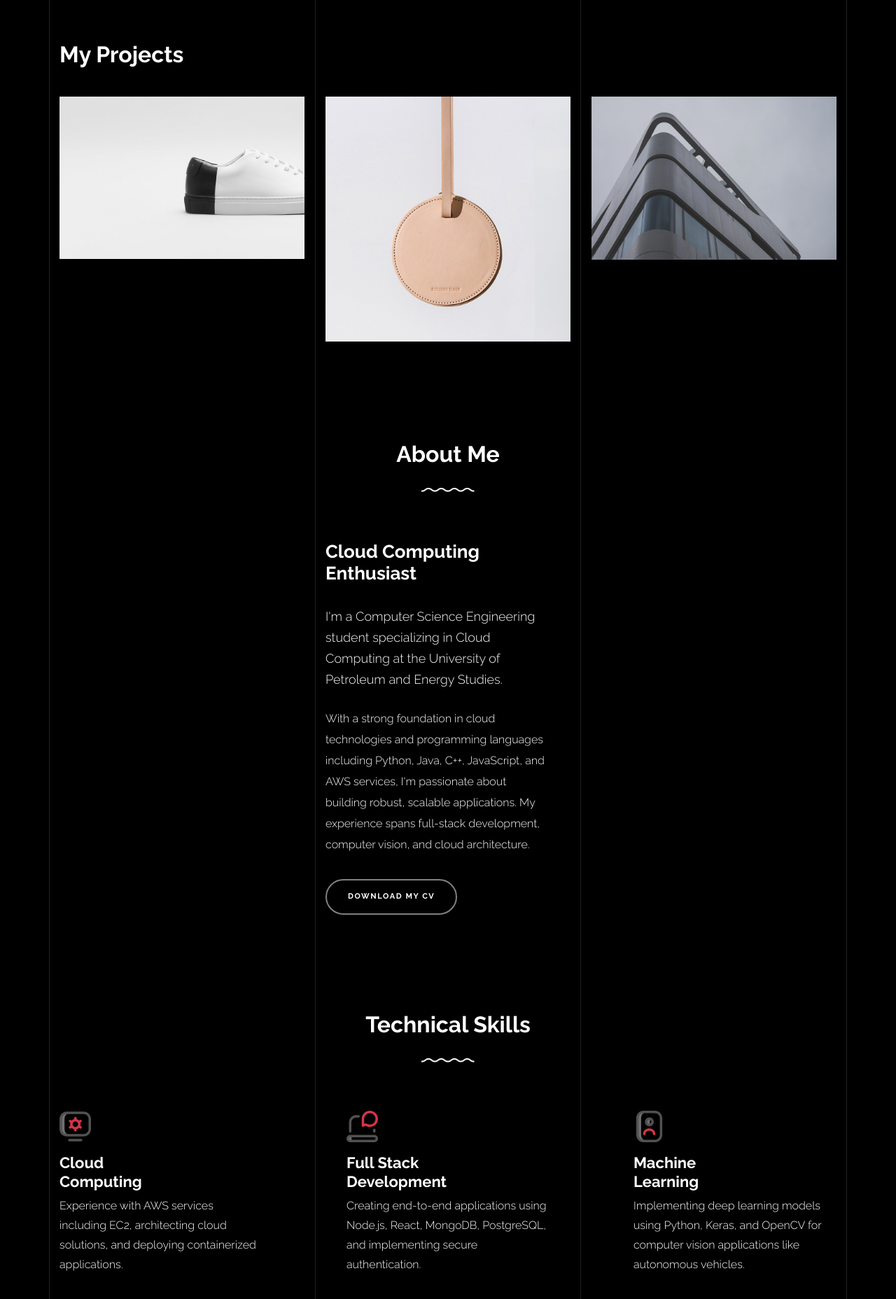
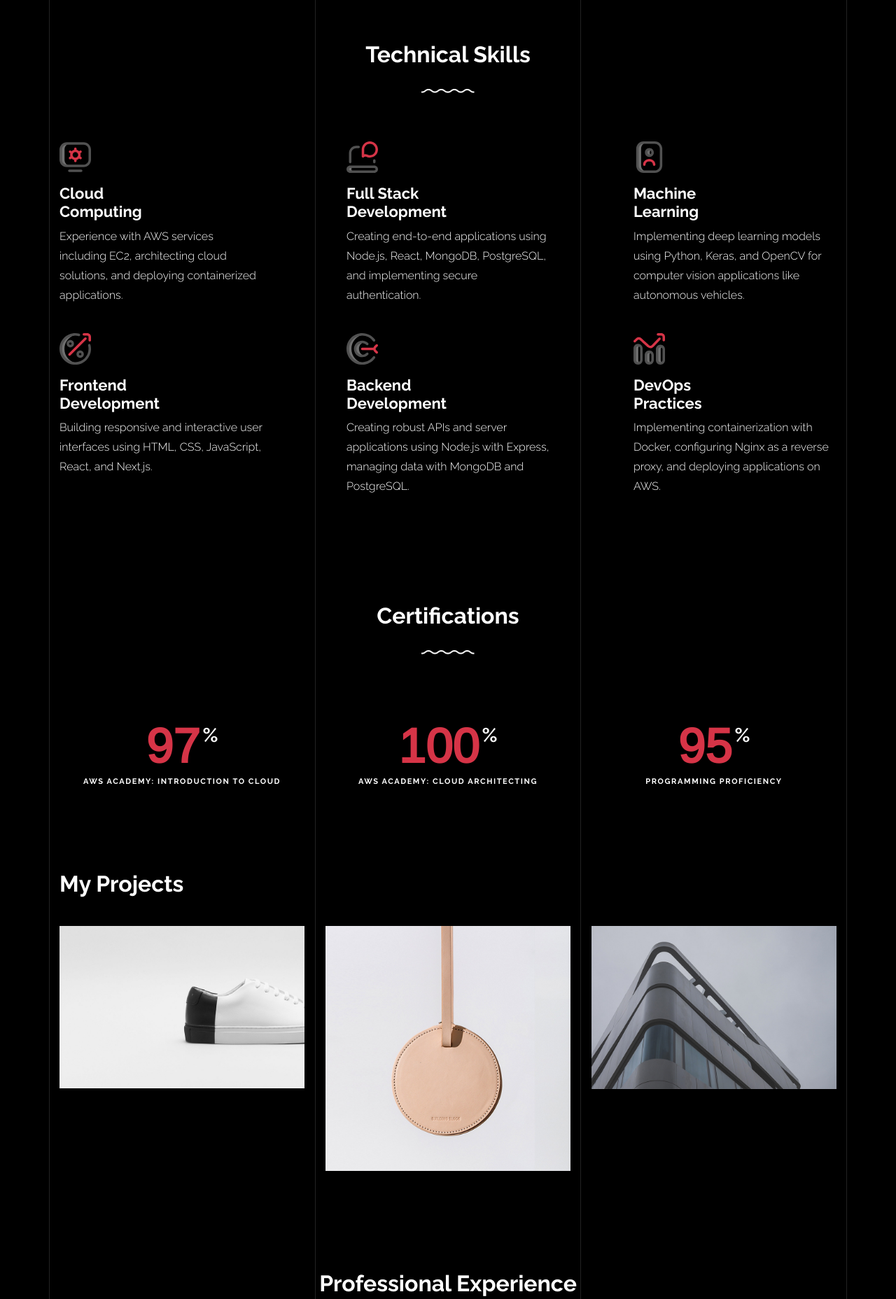
Before and after one commit to Shivanshvohra/portfolio2, a plain HTML site: page index.html in a window 1280 px wide. Shown: the part 829-2685 px from the top of the page at 70% size. Drawn offline with nearby package versions, Linux system fonts and the light colour scheme; files whose address does not match are found by name.

Commit message:
modifications

```diff
--- a/index.html
+++ b/index.html
@@ -57,7 +57,6 @@
               <ul class="site-nav-ul js-clone-nav text-left d-none d-lg-inline-block">
                 <li><a href="#home-section" class="nav-link">Home</a></li>
                 <li><a href="#portfolio-section" class="nav-link">Projects</a></li>
-                <li><a href="#about-section" class="nav-link">About</a></li>
                 <li><a href="#services-section" class="nav-link">Skills</a></li>
               </ul>
             </div>
@@ -106,85 +105,6 @@
       </div>
       <!-- END .cover-v1 -->
 
-
-      <div class="unslate_co--section" id="portfolio-section">
-        <div class="container">
-
-          <div class="relative"><div class="loader-portfolio-wrap"><div class="loader-portfolio"></div></div> </div>
-          <div id="portfolio-single-holder"></div>
-
-          <div class="portfolio-wrapper">
-
-            <div class="d-flex align-items-center mb-4 gsap-reveal gsap-reveal-filter">
-              <h2 class="mr-auto heading-h2"><span class="gsap-reveal">My Projects</span></h2>
-            </div>
-
-            <div id="posts" class="row gutter-isotope-item">
-              <div class="item web branding col-sm-6 col-md-6 col-lg-4 isotope-mb-2">
-                <a href="#" class="portfolio-item isotope-item gsap-reveal-img" data-id="1">
-                    <div class="overlay">
-                      <span class="wrap-icon icon-link2"></span>
-                      <div class="portfolio-item-content">
-                        <h3>PAYTM/WALLET END-TO-END SYSTEM</h3>
-                        <p>JavaScript, Node.js, React, Docker, AWS</p>
-                      </div>
-                    </div>
-                    <img src="images/work_1_md.jpg" class="lazyload img-fluid" alt="Wallet Project" />
-                  </a>
-              </div>
-              <div class="item branding packaging illustration col-sm-6 col-md-6 col-lg-4 isotope-mb-2 ">
-                <a href="#" class="portfolio-item item-portrait isotope-item gsap-reveal-img" data-id="3">
-                    <div class="overlay">
-                      <span class="wrap-icon icon-link2"></span>
-                      <div class="portfolio-item-content">
-                        <h3>SELF DRIVING CAR SIMULATION</h3>
-                        <p>Python, Keras, OpenCV</p>
-                      </div>
-                    </div>
-                    <img src="images/work_2_md.jpg" class="lazyload img-fluid" alt="Self Driving Car" />
-                  </a>
-              </div>
-
-              <div class="item branding packaging col-sm-6 col-md-6 col-lg-4 isotope-mb-2">
-                <a href="#" class="portfolio-item isotope-item gsap-reveal-img" data-id="4">
-                    <div class="overlay">
-                      <span class="wrap-icon icon-link2"></span>
-                      <div class="portfolio-item-content">
-                        <h3>AMAZON FRONTEND REPLICA</h3>
-                        <p>HTML, CSS, JavaScript</p>
-                      </div>
-                    </div>
-                    <img src="images/work_3_md.jpg" class="lazyload img-fluid" alt="Amazon Frontend" />
-                  </a>
-              </div>
-            </div>
-          </div>
-        </div>
-      </div>
-
-
-      <div class="unslate_co--section" id="about-section">
-        <div class="container">
-
-          <div class="section-heading-wrap text-center mb-5">
-            <h2 class="heading-h2 text-center divider"><span class="gsap-reveal">About Me</span></h2>
-            <span class="gsap-reveal">
-            <img src="images/divider.png" alt="divider" width="76">
-            </span>
-          </div>
-
-
-          <div class="row mt-5 justify-content-center">
-
-            <div class="col-lg-4 pr-lg-5">
-              <h3 class="mb-4 heading-h3"><span class="gsap-reveal">Cloud Computing Enthusiast</span></h3>
-              <p class="lead gsap-reveal">I'm a Computer Science Engineering student specializing in Cloud Computing at the University of Petroleum and Energy Studies.</p>
-              <p class="mb-4 gsap-reveal">With a strong foundation in cloud technologies and programming languages including Python, Java, C++, JavaScript, and AWS services, I'm passionate about building robust, scalable applications. My experience spans full-stack development, computer vision, and cloud architecture.</p>
-              <p class="gsap-reveal"><a href="#" class="btn btn-outline-pill btn-custom-light">Download my CV</a></p>
-            </div>
-          </div>
-        </div>
-      </div>
 
       <div class="unslate_co--section" id="services-section">
         <div class="container">
@@ -294,6 +214,61 @@
         </div>
       </div>
       <!-- END .counter -->
+
+      <div class="unslate_co--section" id="portfolio-section">
+        <div class="container">
+
+          <div class="relative"><div class="loader-portfolio-wrap"><div class="loader-portfolio"></div></div> </div>
+          <div id="portfolio-single-holder"></div>
+
+          <div class="portfolio-wrapper">
+
+            <div class="d-flex align-items-center mb-4 gsap-reveal gsap-reveal-filter">
+              <h2 class="mr-auto heading-h2"><span class="gsap-reveal">My Projects</span></h2>
+            </div>
+
+            <div id="posts" class="row gutter-isotope-item">
+              <div class="item web branding col-sm-6 col-md-6 col-lg-4 isotope-mb-2">
+                <a href="#" class="portfolio-item isotope-item gsap-reveal-img" data-id="1">
+                    <div class="overlay">
+                      <span class="wrap-icon icon-link2"></span>
+                      <div class="portfolio-item-content">
+                        <h3>PAYTM/WALLET END-TO-END SYSTEM</h3>
+                        <p>JavaScript, Node.js, React, Docker, AWS</p>
+                      </div>
+                    </div>
+                    <img src="images/work_1_md.jpg" class="lazyload img-fluid" alt="Wallet Project" />
+                  </a>
+              </div>
+              <div class="item branding packaging illustration col-sm-6 col-md-6 col-lg-4 isotope-mb-2 ">
+                <a href="#" class="portfolio-item item-portrait isotope-item gsap-reveal-img" data-id="3">
+                    <div class="overlay">
+                      <span class="wrap-icon icon-link2"></span>
+                      <div class="portfolio-item-content">
+                        <h3>SELF DRIVING CAR SIMULATION</h3>
+                        <p>Python, Keras, OpenCV</p>
+                      </div>
+                    </div>
+                    <img src="images/work_2_md.jpg" class="lazyload img-fluid" alt="Self Driving Car" />
+                  </a>
+              </div>
+
+              <div class="item branding packaging col-sm-6 col-md-6 col-lg-4 isotope-mb-2">
+                <a href="#" class="portfolio-item isotope-item gsap-reveal-img" data-id="4">
+                    <div class="overlay">
+                      <span class="wrap-icon icon-link2"></span>
+                      <div class="portfolio-item-content">
+                        <h3>AMAZON FRONTEND REPLICA</h3>
+                        <p>HTML, CSS, JavaScript</p>
+                      </div>
+                    </div>
+                    <img src="images/work_3_md.jpg" class="lazyload img-fluid" alt="Amazon Frontend" />
+                  </a>
+              </div>
+            </div>
+          </div>
+        </div>
+      </div>
 
       <div class="unslate_co--section" id="experience-section">
         <div class="container">
```
